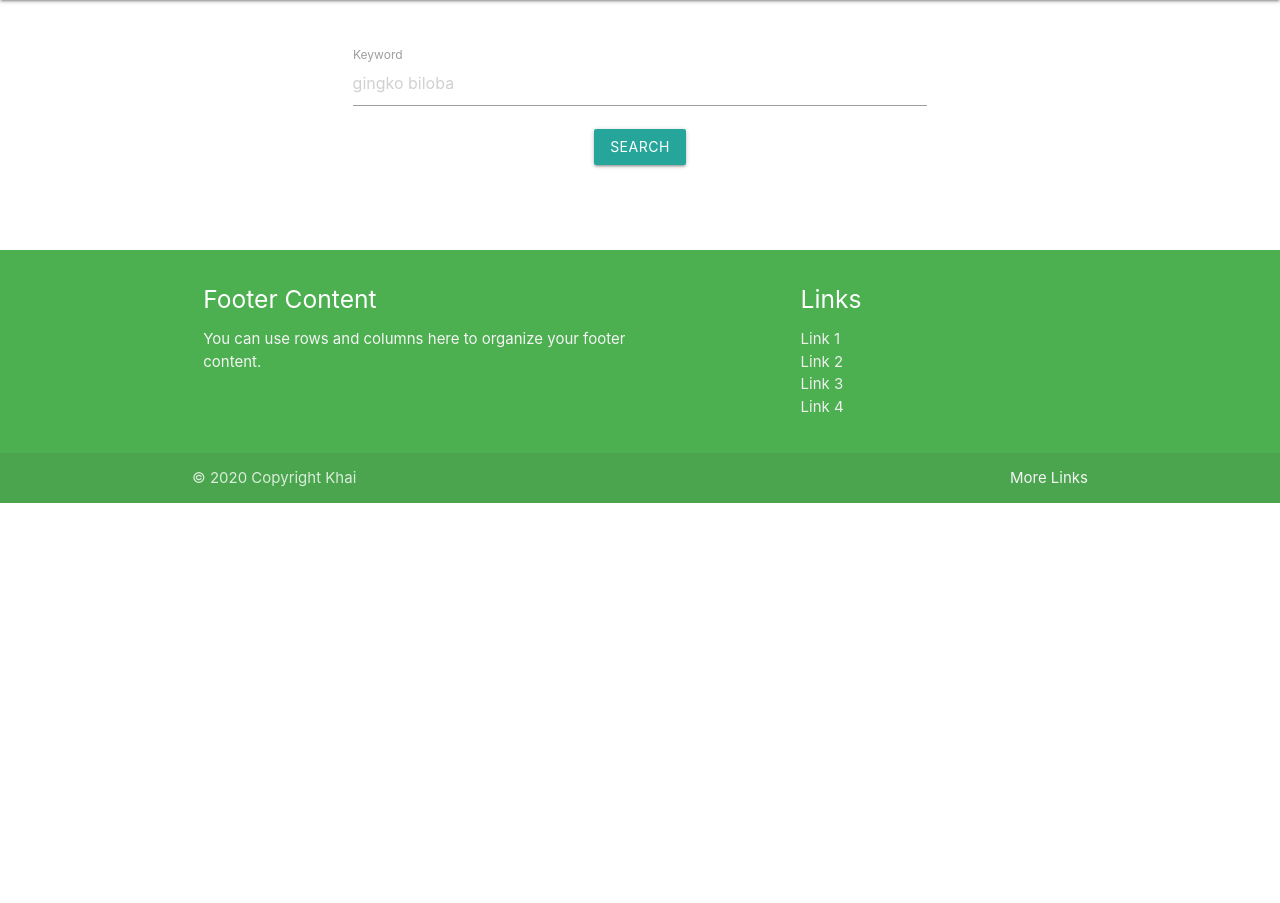
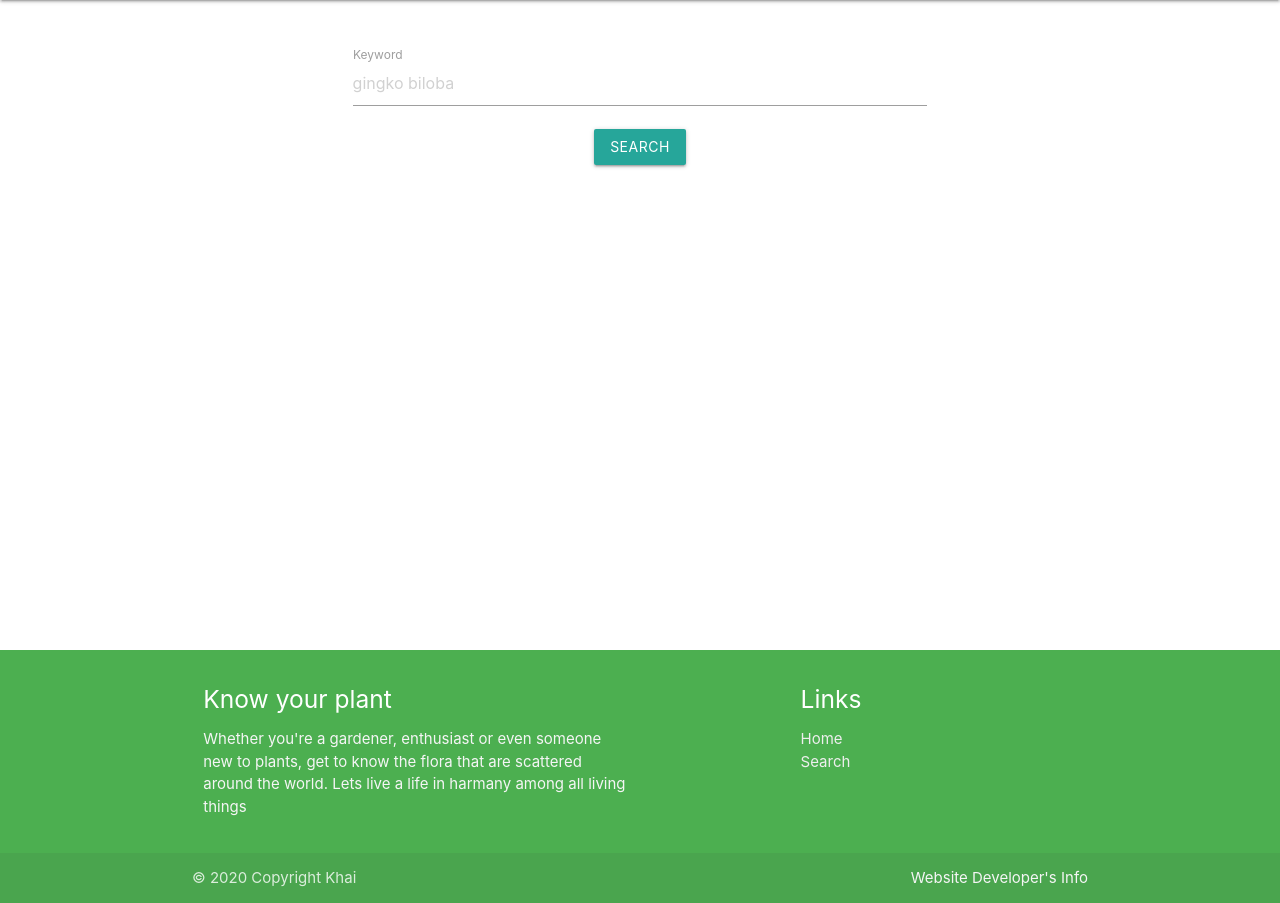
Before and after one commit to khaifahmi99/plant-web-api, a Flask app: page /search in a window 1280 px wide. Shown: the part 64-967 px from the top of the page. Before the commit the page ends 567 px from the top, so only its background shows below. Run offline with Flask 2, Linux system fonts and the light colour scheme.

Commit message:
complete search page

```diff
--- a/app.py
+++ b/app.py
@@ -26,8 +26,16 @@ def plant(id):
     response = json.loads(response)['data']
     return render_template('plant.html', data=response)
 
-@app.route('/search')
+@app.route('/search', methods=['GET','POST'])
 def search():
+    if request.method == 'POST':
+        keyword = request.form.get('keyword')
+
+        url = f'https://trefle.io/api/v1/plants/search?token={API_KEY}&q={keyword}'
+        response = requests.get(url).text
+        response = json.loads(response)['data']
+
+        return render_template('search.html', keyword=keyword, data=response)
     return render_template('search.html')
 
 if __name__ == '__main__':
--- a/templates/base.html
+++ b/templates/base.html
@@ -35,16 +35,14 @@
         <div class="container">
             <div class="row">
                 <div class="col l6 s12">
-                    <h5 class="white-text">Footer Content</h5>
-                    <p class="grey-text text-lighten-4">You can use rows and columns here to organize your footer content.</p>
+                    <h5 class="white-text">Know your plant</h5>
+                    <p class="grey-text text-lighten-4">Whether you're a gardener, enthusiast or even someone new to plants, get to know the flora that are scattered around the world. Lets live a life in harmany among all living things</p>
                 </div>
                 <div class="col l4 offset-l2 s12">
                     <h5 class="white-text">Links</h5>
                     <ul>
-                        <li><a class="grey-text text-lighten-3" href="#!">Link 1</a></li>
-                        <li><a class="grey-text text-lighten-3" href="#!">Link 2</a></li>
-                        <li><a class="grey-text text-lighten-3" href="#!">Link 3</a></li>
-                        <li><a class="grey-text text-lighten-3" href="#!">Link 4</a></li>
+                        <li><a class="grey-text text-lighten-3" href="/">Home</a></li>
+                        <li><a class="grey-text text-lighten-3" href="/search">Search</a></li>
                     </ul>
                 </div>
             </div>
@@ -52,7 +50,7 @@
         <div class="footer-copyright">
             <div class="container">
                 © 2020 Copyright Khai
-                <a class="grey-text text-lighten-4 right" href="#!">More Links</a>
+                <a class="grey-text text-lighten-4 right" href="#!">Website Developer's Info</a>
             </div>
         </div>
     </footer>
--- a/templates/home.html
+++ b/templates/home.html
@@ -1,7 +1,7 @@
-{% extends 'base.html' %} {% block title %} PlantWiki {% endblock %} {% block content %}
+{% extends 'base.html' %} {% block title %} Home {% endblock %} {% block content %}
 
 <div class="center-align">
-    <h1>Plant Wiki</h1>
+    <h1>Home</h1>
 
     {% if data %}
     <div class="container">
--- a/templates/search.html
+++ b/templates/search.html
@@ -1,11 +1,13 @@
 {% extends 'base.html' %} {% block title %} Plant Search {% endblock %} {% block content %}
 <br><br>
-<div class="container">
+<div class="container main" style="min-height: 70vh;">
     <div class="row">
-        <form class="col s12">
+        <form class="col s12" action="/search" method="POST">
             <div class="row">
                 <div class="input-field col s8 offset-s2">
-                    <input placeholder="gingko biloba" id="keyword" type="text" class="validate">
+                    {% if keyword %}
+                    <input placeholder="gingko biloba" id="keyword" name="keyword" type="text" class="validate" value={{keyword}}> {% else %}
+                    <input placeholder="gingko biloba" id="keyword" name="keyword" type="text" class="validate"> {% endif %}
                     <label for="keyword">Keyword</label>
                 </div>
                 <div class="col s12 center-align">
@@ -15,6 +17,34 @@
         </form>
     </div>
 
+    <br> {% if data %}
+    <h3>Results:</h3>
+    <div class="row">
+        {% for plant in data %}
+        <div class="col s12 l4">
+            <div class="card medium left-align">
+                <div class="card-image waves-effect waves-block waves-light">
+                    <img class="activator" src={{plant.image_url}}>
+                </div>
+                <div class="card-content">
+                    <span class="card-title activator grey-text text-darken-4">{{plant.slug|title}}<i class="material-icons right">more_vert</i></span>
+                    <p><a href="/plant/{{plant.id}}" class="green-text">Learn More</a></p>
+                </div>
+                <div class="card-reveal">
+                    <span class="card-title grey-text text-darken-4">{{plant.common_name|title}}<i class="material-icons right">close</i></span>
+                    <p>Scientific name: {{plant.scientific_name}}</p>
+                    <p>Bibliography: {{plant.bibliography}}</p>
+                    <p>Year: {{plant.year}}</p>
+                    <br>
+                    <p>Family: {{plant.family}}</p>
+                    <p>Genus: {{plant.genus}}</p>
+                </div>
+            </div>
+        </div>
+        {% endfor %}
+    </div>
+    {% endif %}
+
 </div>
 
 {% endblock %}
```
